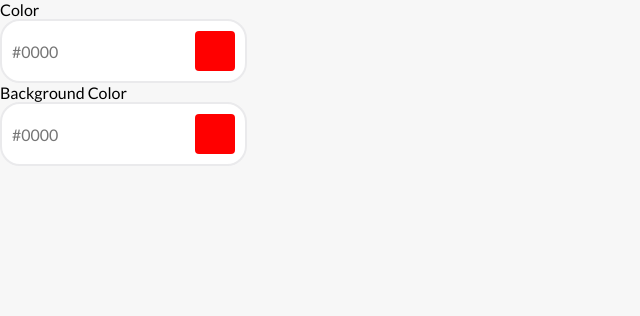
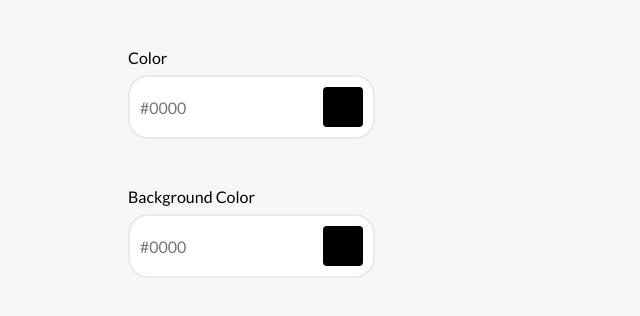
Before and after one commit to Ralatcode/color-picker, a plain HTML site: page index.html in a window 1280 px wide. Shown: the whole page, without its empty margins (0-640 px from the left). Drawn offline with Linux system fonts and the light colour scheme.

Commit message:
modified some styling

```diff
--- a/style.css
+++ b/style.css
@@ -10,10 +10,16 @@
 body {
     background-color: #F7F7F7;
     font-family: 'Lato', sans-serif;
+    width: 80vw;
+    margin-inline: auto;
 }
 
 input {
     font: inherit;
+}
+
+.label-box {
+    margin-top: 3rem;
 }
 
 .color-container {
@@ -24,6 +30,7 @@ input {
     border: 2px solid #EAEAEC;
     color: grey;
     padding: 10px;
+    margin-top: 0.5rem;
     border-radius: 20px;
     width: max-content;
 }
@@ -37,6 +44,7 @@ input {
     outline: none;
 }
 
+
 .color-picker {
     width: 0;
     border: 0;
@@ -45,10 +53,12 @@ input {
     position: absolute;
 }
 
+
+
 .color-btn {
     height: 40px;
     aspect-ratio: 1;
-    background-color: red;
+    background-color: #000;
     border-radius: 4px;
     border: none;
     cursor: pointer;
```
